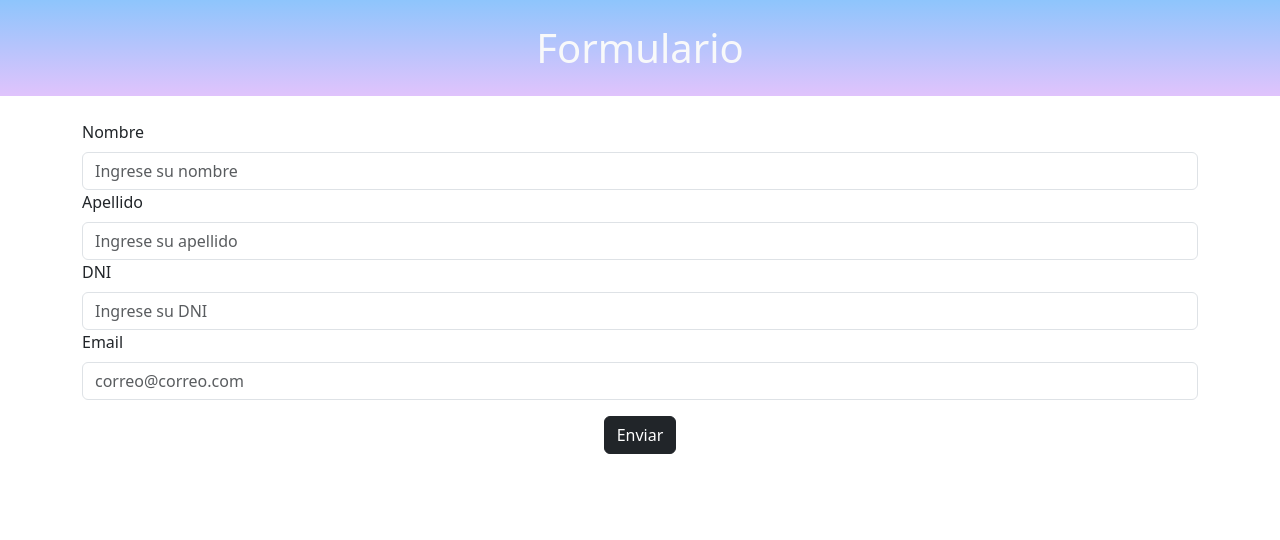
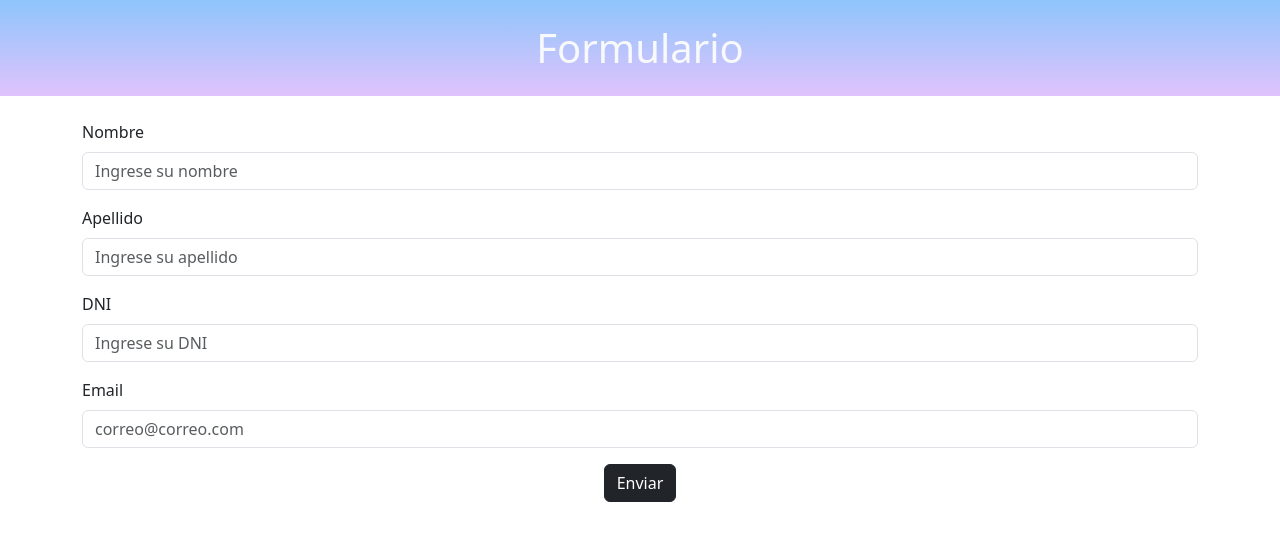
Before and after one commit to sheyla23a/FormularioSimpleReact, a React (Vite) app: page / in a window 1280 px wide. Shown: the top 540 px of the page. Built offline with nearby package versions, Linux system fonts and the light colour scheme.

Commit message:
se modifico los espacios entre los imput del formulario

```diff
--- a/src/components/Formulario.jsx
+++ b/src/components/Formulario.jsx
@@ -36,12 +36,13 @@ const Formulario = () => {
         {error && <MensajeError>Hay campos vacíos</MensajeError>}
         {exito && <MensajeExito>Datos enviados correctamente</MensajeExito>}
         <Form.Group className="mb-3" controlId="exampleForm.ControlInput1">
-          <Form.Label>Nombre</Form.Label>
+          <Form.Label >Nombre</Form.Label>
           <Form.Control
             type="text"
             placeholder="Ingrese su nombre"
             minLength={4}
             maxLength={20}
+            className="mb-3"
             value={nombre}
             onChange={(e) => setNombre(e.target.value)}
           />
@@ -51,6 +52,7 @@ const Formulario = () => {
             placeholder="Ingrese su apellido"
             minLength={4}
             maxLength={20}
+            className="mb-3"
             value={apellido}
             onChange={(e) => setApellido(e.target.value)}
           />
@@ -59,6 +61,7 @@ const Formulario = () => {
             type="number"
             placeholder="Ingrese su DNI"
             maxLength={8}
+            className="mb-3"
             value={dni}
             onChange={(e) => setDni(e.target.value)}
           />
@@ -67,6 +70,7 @@ const Formulario = () => {
             type="email"
             placeholder="correo@correo.com"
             min={15}
+            className="mb-3"
             maxLength={30}
             value={email}
             onChange={(e) => setEmail(e.target.value)}
```
